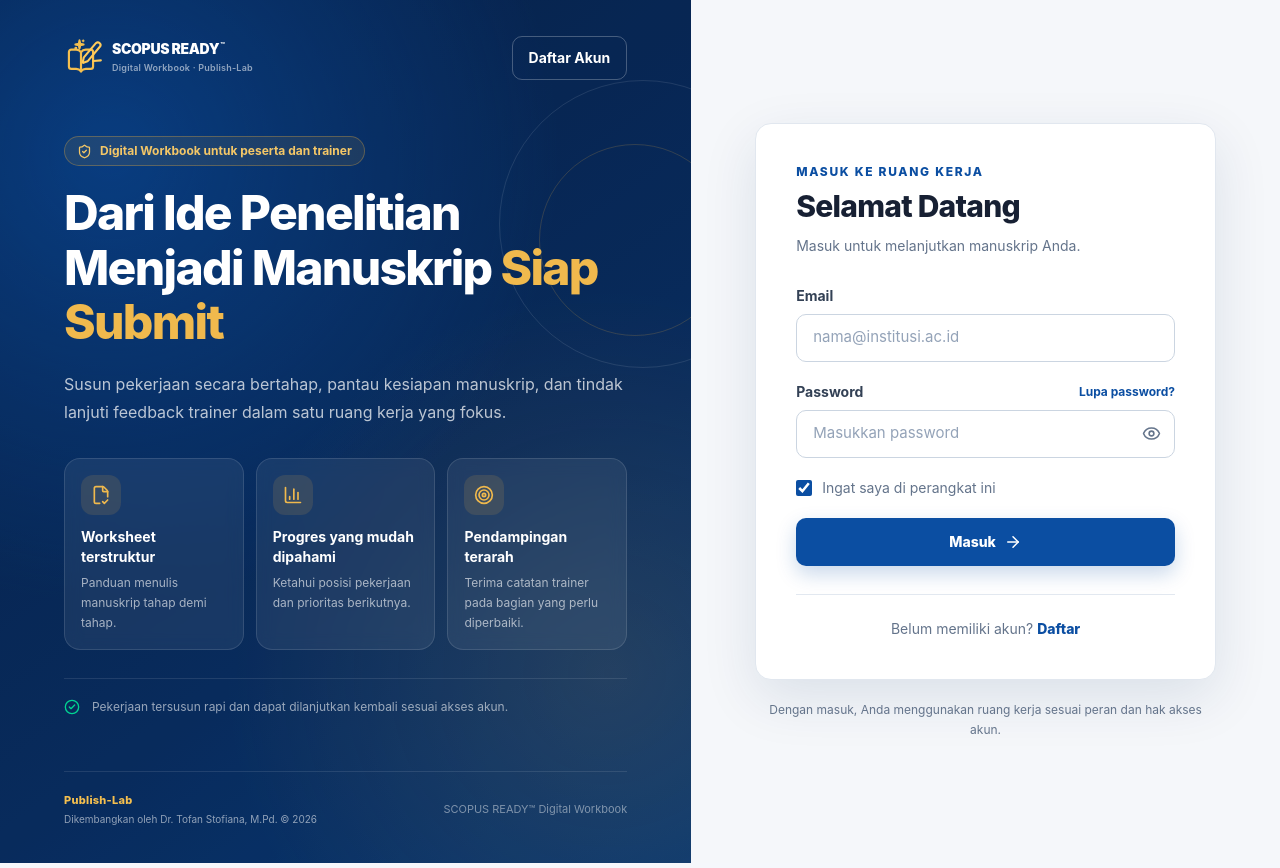
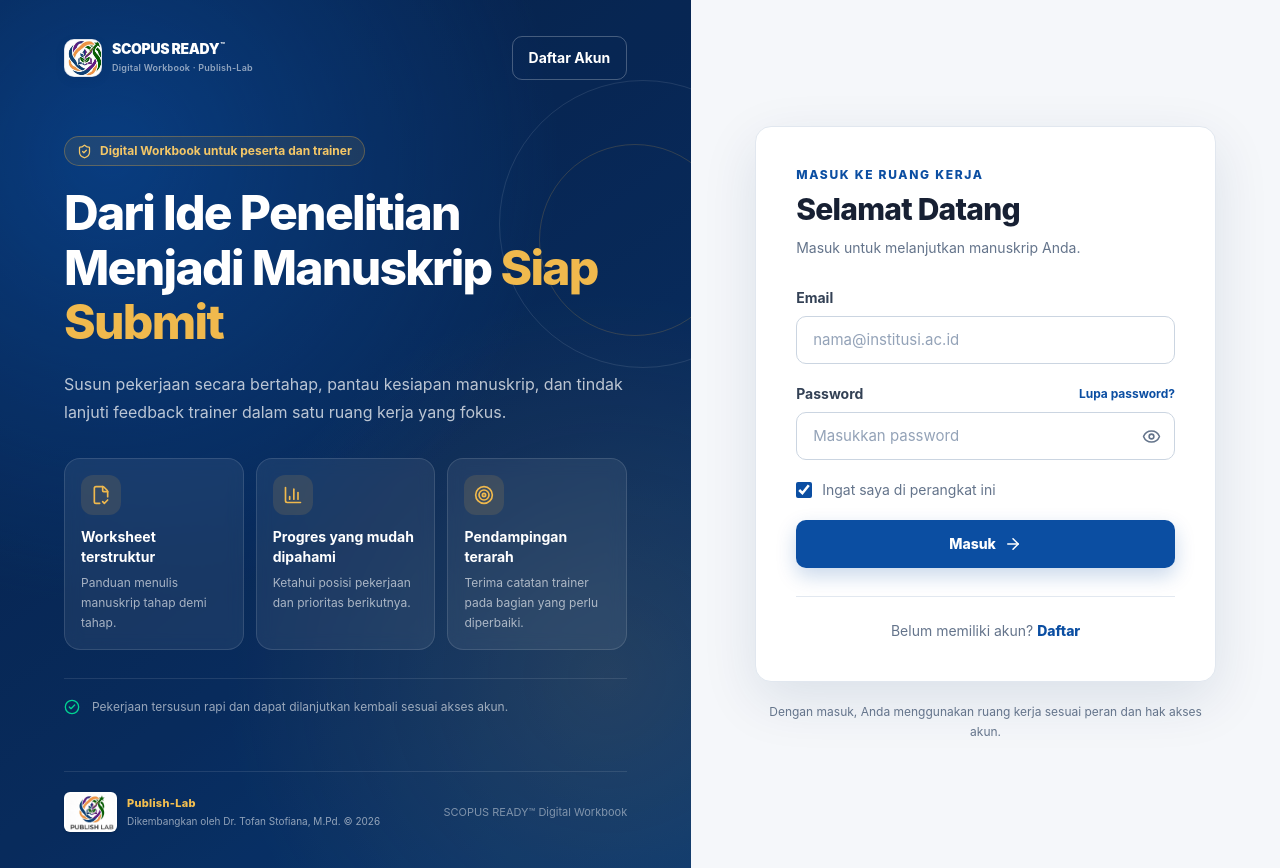
Before and after one commit to tofanstofiana-umb/Scopus-Ready, a Next.js app: page /login in a window 1280 px wide. Built offline with nearby package versions, Linux system fonts and the light colour scheme.

Commit message:
feat: use official Publish Lab logo

```diff
--- a/src/app/globals.css
+++ b/src/app/globals.css
@@ -123,7 +123,7 @@
   font-weight: 800;
 }
 
-/* Brand mark — code-native interpretation of the book and pen reference */
+/* Official Publish Lab emblem, cropped from the supplied full logo for compact UI. */
 .brand-lockup {
   display: flex;
   min-width: 0;
@@ -133,36 +133,24 @@
 
 .brand-symbol {
   position: relative;
+  overflow: hidden;
   width: 38px;
   height: 38px;
   flex: 0 0 38px;
-  color: var(--gold-light);
+  border: 1px solid rgba(148, 163, 184, 0.3);
+  border-radius: 10px;
+  background: #fff;
+  box-shadow: 0 3px 10px rgba(8, 43, 92, 0.12);
 }
 
-.brand-book {
+.brand-symbol-image {
   position: absolute;
-  inset: 7px 0 0 0;
-  width: 34px;
-  height: 29px;
-}
-
-.brand-pen {
-  position: absolute;
-  right: -1px;
-  top: 2px;
-  width: 23px;
-  height: 23px;
-  color: #ffcb5a;
-  transform: rotate(-5deg);
-}
-
-.brand-star {
-  position: absolute;
-  left: 10px;
-  top: 0;
-  width: 11px;
-  height: 11px;
-  fill: var(--gold-light);
+  left: 50%;
+  top: -2px;
+  width: 64px;
+  max-width: none;
+  height: auto;
+  transform: translateX(-50%);
 }
 
 .brand-name {
@@ -491,8 +479,7 @@
 @media (max-width: 640px) {
   .app-topbar { min-height: 56px; }
   .brand-symbol { width: 32px; height: 32px; flex-basis: 32px; }
-  .brand-book { width: 29px; height: 25px; }
-  .brand-pen { width: 19px; height: 19px; }
+  .brand-symbol-image { width: 54px; }
   .worksheet-step:not(:last-child)::after { width: 22px; }
 }
 .progress-fill {
--- a/src/app/register/page.tsx
+++ b/src/app/register/page.tsx
@@ -1,10 +1,11 @@
 "use client";
 import { useActionState, useState } from "react";
 import Link from "next/link";
-import { BookOpen, ArrowRight, User, Mail, Lock, KeyRound } from "lucide-react";
+import { ArrowRight, User, Mail, Lock, KeyRound } from "lucide-react";
 import { registerAction } from "@/app/actions/auth";
 import type { ActionResult } from "@/types/auth";
 import { ProductAttribution } from "@/components/ProductAttribution";
+import { BrandMark } from "@/components/BrandMark";
 
 export default function RegisterPage() {
   const [formData, setFormData] = useState({
@@ -19,15 +20,7 @@
     <div className="min-h-screen flex items-center justify-center p-6" style={{ background: "linear-gradient(135deg, #082B5C 0%, #0B4EA2 100%)" }}>
       <div className="w-full max-w-md bg-white rounded-3xl p-8 shadow-2xl animate-fade-in">
         {/* Brand */}
-        <div className="flex items-center gap-3 mb-6">
-          <div className="w-10 h-10 rounded-xl flex items-center justify-center" style={{ background: "rgba(217,164,65,0.2)" }}>
-            <BookOpen size={20} style={{ color: "#D9A441" }} />
-          </div>
-          <div>
-            <div className="text-xl font-black" style={{ color: "#082B5C" }}>SCOPUS READY™</div>
-            <div className="text-xs text-gray-400 font-semibold">Digital Workbook</div>
-          </div>
-        </div>
+        <div className="mb-6"><BrandMark /></div>
 
         <h2 className="text-2xl font-bold text-gray-900 mb-1">Daftar Akun Baru</h2>
         <p className="text-gray-500 text-sm mb-6">Mulai langkah nyata mempersiapkan manuskrip Anda</p>
--- a/src/components/BrandMark.tsx
+++ b/src/components/BrandMark.tsx
@@ -1,4 +1,4 @@
-import { BookOpen, PenLine, Sparkles } from "lucide-react";
+import Image from "next/image";
 
 interface BrandMarkProps {
   compact?: boolean;
@@ -9,9 +9,13 @@
   return (
     <div className="brand-lockup" aria-label="SCOPUS READY Digital Workbook oleh Publish-Lab">
       <div className="brand-symbol" aria-hidden="true">
-        <BookOpen className="brand-book" strokeWidth={1.8} />
-        <PenLine className="brand-pen" strokeWidth={2.2} />
-        <Sparkles className="brand-star" strokeWidth={2.4} />
+        <Image
+          src="/brand/publish-lab-logo.jpeg"
+          alt=""
+          width={503}
+          height={377}
+          className="brand-symbol-image"
+        />
       </div>
       {!compact && (
         <div className="min-w-0">
--- a/src/components/ProductAttribution.tsx
+++ b/src/components/ProductAttribution.tsx
@@ -1,3 +1,5 @@
+import Image from "next/image";
+
 interface ProductAttributionProps {
   inverse?: boolean;
   centered?: boolean;
@@ -6,9 +8,21 @@
 
 export function ProductAttribution({ inverse = false, centered = false, compact = false }: ProductAttributionProps) {
   return (
-    <div className={`${centered ? "text-center" : "text-left"} ${inverse ? "text-white/55" : "text-slate-500"}`} aria-label="Identitas pengembang aplikasi">
-      <div className={`font-extrabold tracking-wide ${inverse ? "text-[#F4BF4F]" : "text-[#0B4EA2]"}`}>Publish-Lab</div>
-      {!compact && <div className="mt-0.5 text-[10px] leading-4">Dikembangkan oleh Dr. Tofan Stofiana, M.Pd. © 2026</div>}
+    <div
+      className={`flex items-center gap-2.5 ${centered ? "justify-center text-left" : "text-left"} ${inverse ? "text-white/55" : "text-slate-500"}`}
+      aria-label="Identitas pengembang aplikasi"
+    >
+      <Image
+        src="/brand/publish-lab-logo.jpeg"
+        alt="Logo Publish Lab"
+        width={503}
+        height={377}
+        className={`${compact ? "h-8" : "h-10"} w-auto shrink-0 rounded-md bg-white object-contain p-0.5 shadow-sm`}
+      />
+      <div>
+        <div className={`font-extrabold tracking-wide ${inverse ? "text-[#F4BF4F]" : "text-[#0B4EA2]"}`}>Publish-Lab</div>
+        {!compact && <div className="mt-0.5 text-[10px] leading-4">Dikembangkan oleh Dr. Tofan Stofiana, M.Pd. © 2026</div>}
+      </div>
     </div>
   );
 }
--- a/src/components/reports/ProjectReport.tsx
+++ b/src/components/reports/ProjectReport.tsx
@@ -1,3 +1,4 @@
+import Image from "next/image";
 import { calculateJournalFit, determineJournalFitLabel } from "@/domain/journals/journal-fit";
 import type { ProjectReportData } from "@/types/report";
 
@@ -14,10 +15,13 @@
 export function ProjectReport({ report }: { report: ProjectReportData }) {
   return (
     <article className="section-card overflow-hidden print:border-0 print:shadow-none">
-      <header className="bg-[#082B5C] p-6 text-white sm:p-8 print:bg-white print:px-0 print:text-[#082B5C]">
-        <p className="text-xs font-extrabold uppercase tracking-[0.16em] text-[#F4BF4F]">SCOPUS READY™ Digital Workbook</p>
-        <h2 className="mt-3 text-2xl font-extrabold">Laporan Proyek Manuskrip</h2>
-        <p className="mt-1 text-sm text-white/70 print:text-slate-600">{report.project.title}</p>
+      <header className="flex items-center gap-4 bg-[#082B5C] p-6 text-white sm:p-8 print:bg-white print:px-0 print:text-[#082B5C]">
+        <Image src="/brand/publish-lab-logo.jpeg" alt="Logo Publish Lab" width={503} height={377} className="h-16 w-auto shrink-0 rounded-lg bg-white object-contain p-1" />
+        <div>
+          <p className="text-xs font-extrabold uppercase tracking-[0.16em] text-[#F4BF4F] print:text-[#0B4EA2]">SCOPUS READY™ Digital Workbook</p>
+          <h2 className="mt-2 text-2xl font-extrabold">Laporan Proyek Manuskrip</h2>
+          <p className="mt-1 text-sm text-white/70 print:text-slate-600">{report.project.title}</p>
+        </div>
       </header>
       <div className="space-y-8 p-6 sm:p-8 print:px-0">
         <section className="grid gap-4 sm:grid-cols-2 lg:grid-cols-4">
```
Also changed, not shown: public/brand/publish-lab-logo.jpeg (added), 1 other file (tests, documents, lock files or other folders).
